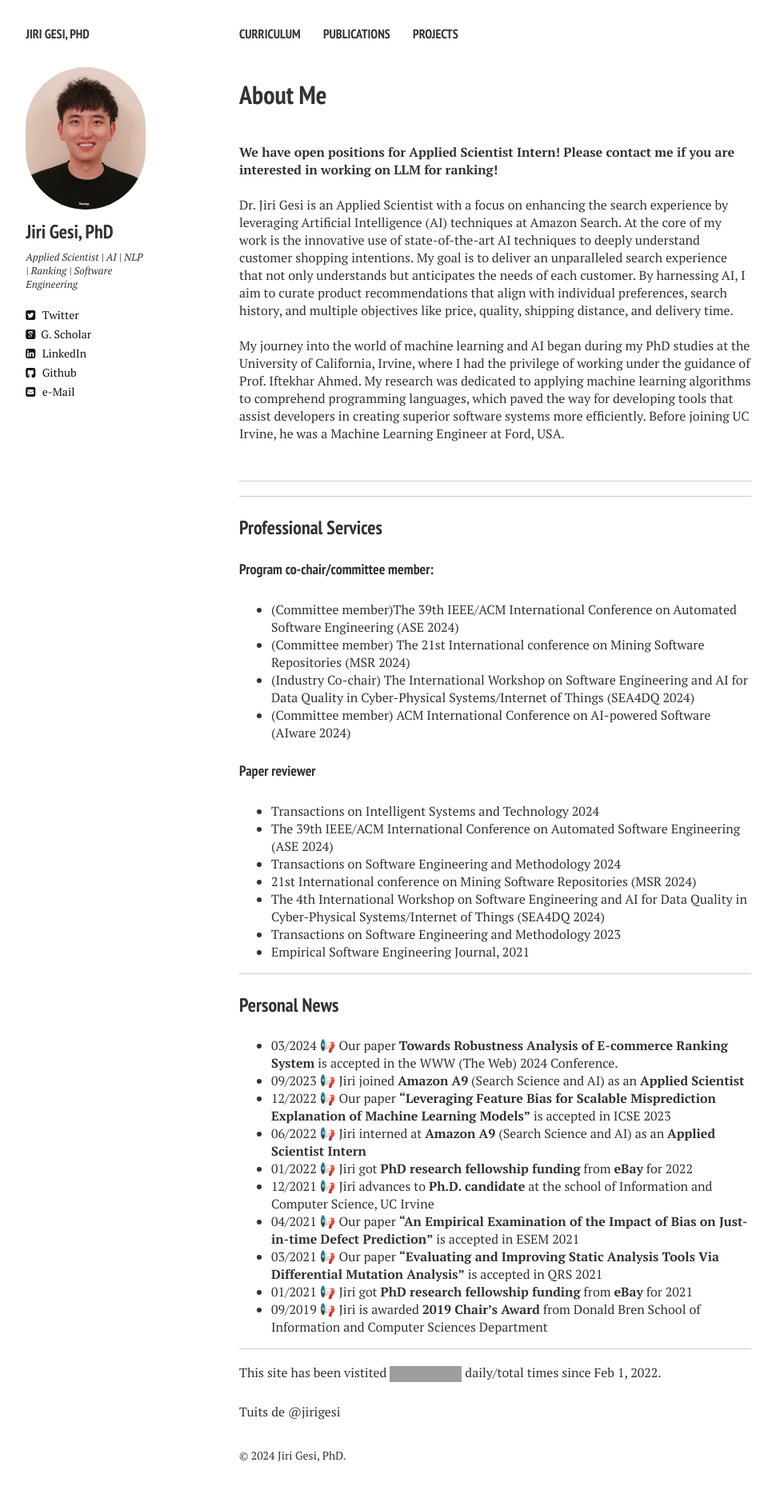
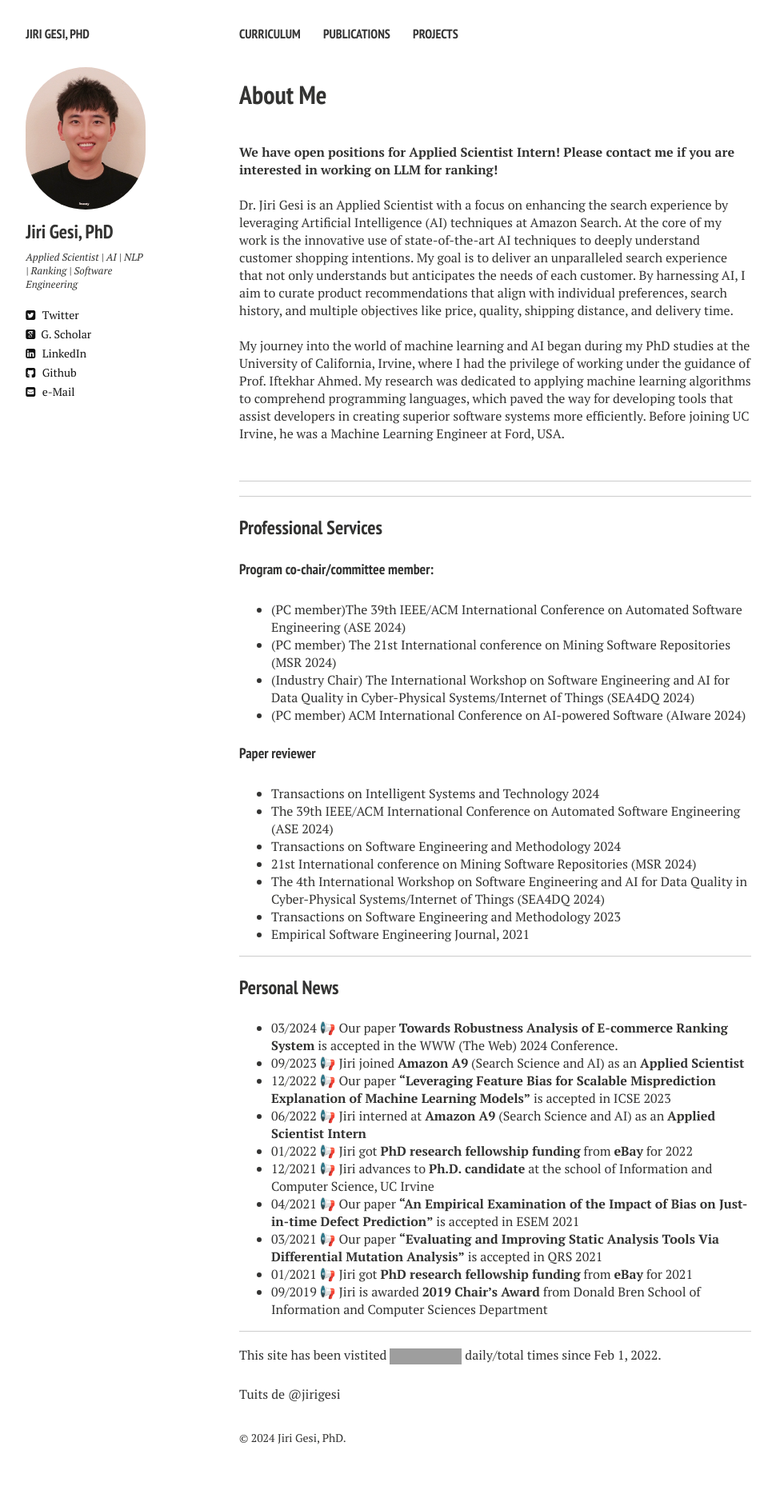
Before and after one commit to Jirigesi/Jirigesi.github.io, a Jekyll site: the page built from index.md, in a window 1280 px wide. Shown: the whole page at 80% size, without its empty margins (21-991 px from the left). Built offline with Jekyll 4.4.1, drawn with Linux system fonts in a browser that asks for light colours; nearby versions of some CDN libraries; comment, search, counter and statistics services are not loaded; after the commit the page ends 1856 px from its top, so only the background shows below that; grey boxes are pictures that could not be loaded.

Commit message:
Update index.md

```diff
--- a/index.md
+++ b/index.md
@@ -29,10 +29,10 @@ My journey into the world of machine learning and AI began during my PhD studies
 ### Professional Services
 
 #### Program co-chair/committee member:
-- (Committee member)The 39th IEEE/ACM International Conference on Automated Software Engineering (ASE 2024)
-- (Committee member) The 21st International conference on Mining Software Repositories (MSR 2024)
-- (Industry Co-chair) The International Workshop on Software Engineering and AI for Data Quality in Cyber-Physical Systems/Internet of Things (SEA4DQ 2024)
-- (Committee member) ACM International Conference on AI-powered Software (AIware 2024)
+- (PC member)The 39th IEEE/ACM International Conference on Automated Software Engineering (ASE 2024)
+- (PC member) The 21st International conference on Mining Software Repositories (MSR 2024)
+- (Industry Chair) The International Workshop on Software Engineering and AI for Data Quality in Cyber-Physical Systems/Internet of Things (SEA4DQ 2024)
+- (PC member) ACM International Conference on AI-powered Software (AIware 2024)
 
 #### Paper reviewer
 
```
